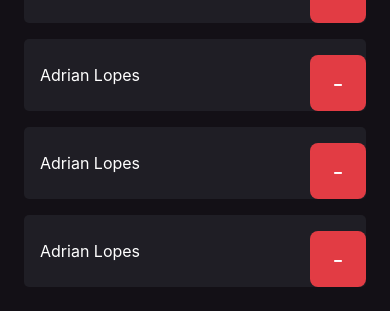
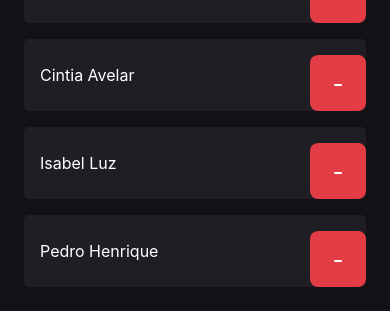
Before and after one commit to AdrianLopes97/Expo.ImHere.App, a React Native app: screen / in a window 390 px wide. Shown: the part 320-631 px from the top of the page. Built offline with nearby package versions, Linux system fonts and the light colour scheme.

Commit message:
added props on the participant component

```diff
--- a/src/components/participant/index.tsx
+++ b/src/components/participant/index.tsx
@@ -1,11 +1,15 @@
 import { View, Text, TouchableOpacity } from "react-native";
 import { styles } from "./styles";
 
-export function Participant() {
+type Props = {
+    name: string;
+};
+
+export function Participant(props: Props) {
     return (
         <View style={styles.container}>
             <Text style={styles.name}>
-                Adrian Lopes
+                {props.name}
             </Text>
             <TouchableOpacity style={styles.button}>
                 <Text style={styles.buttonText}>
--- a/src/screens/home/index.tsx
+++ b/src/screens/home/index.tsx
@@ -28,10 +28,10 @@ export function Home() {
         </TouchableOpacity>
       </View>
 
-      <Participant />
-      <Participant />
-      <Participant />
-      <Participant />
+      <Participant name="Adrian Lopes"/>
+      <Participant name="Cintia Avelar"/>
+      <Participant name="Isabel Luz"/>
+      <Participant name="Pedro Henrique"/>
     </View>
   );
 }
```
